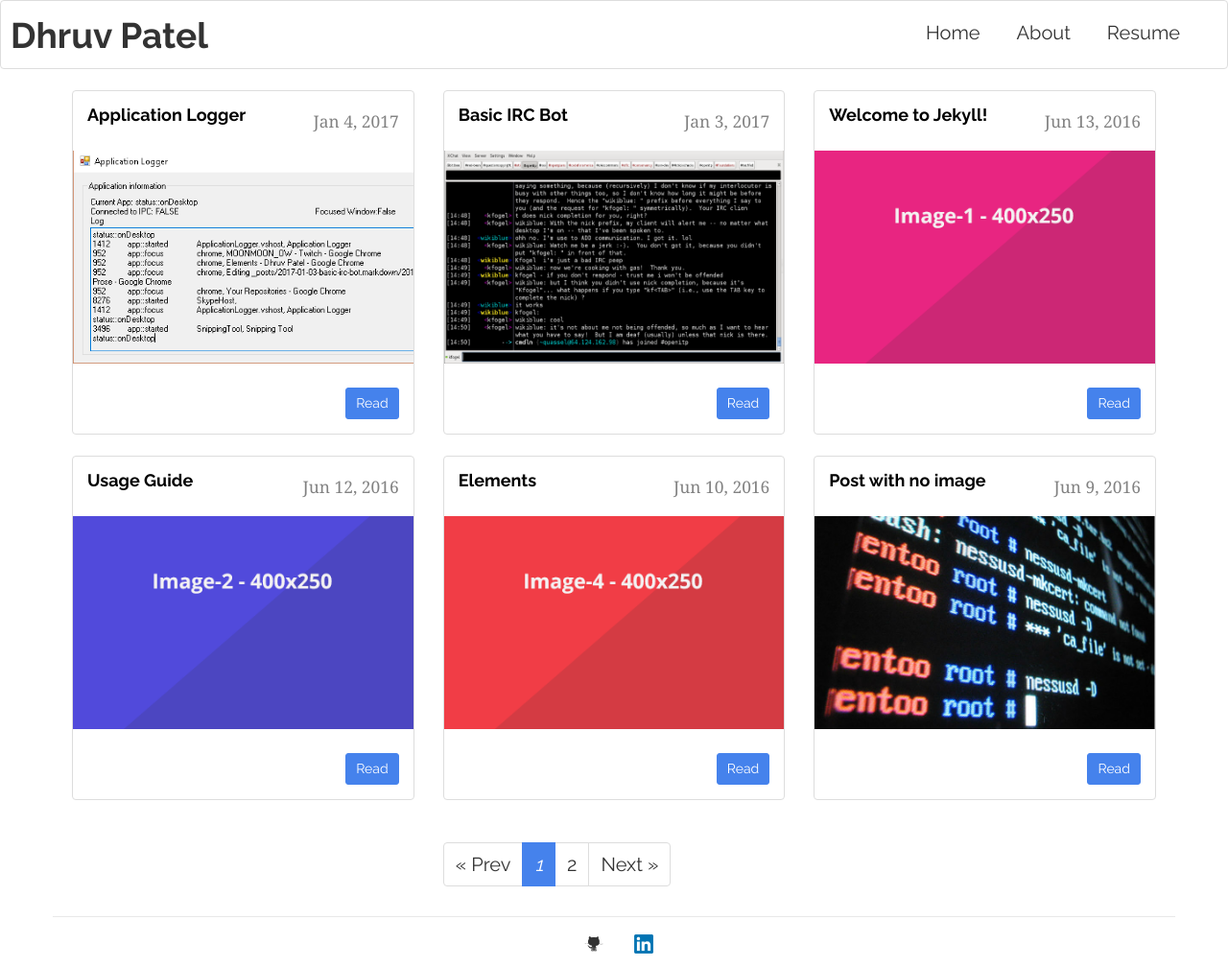
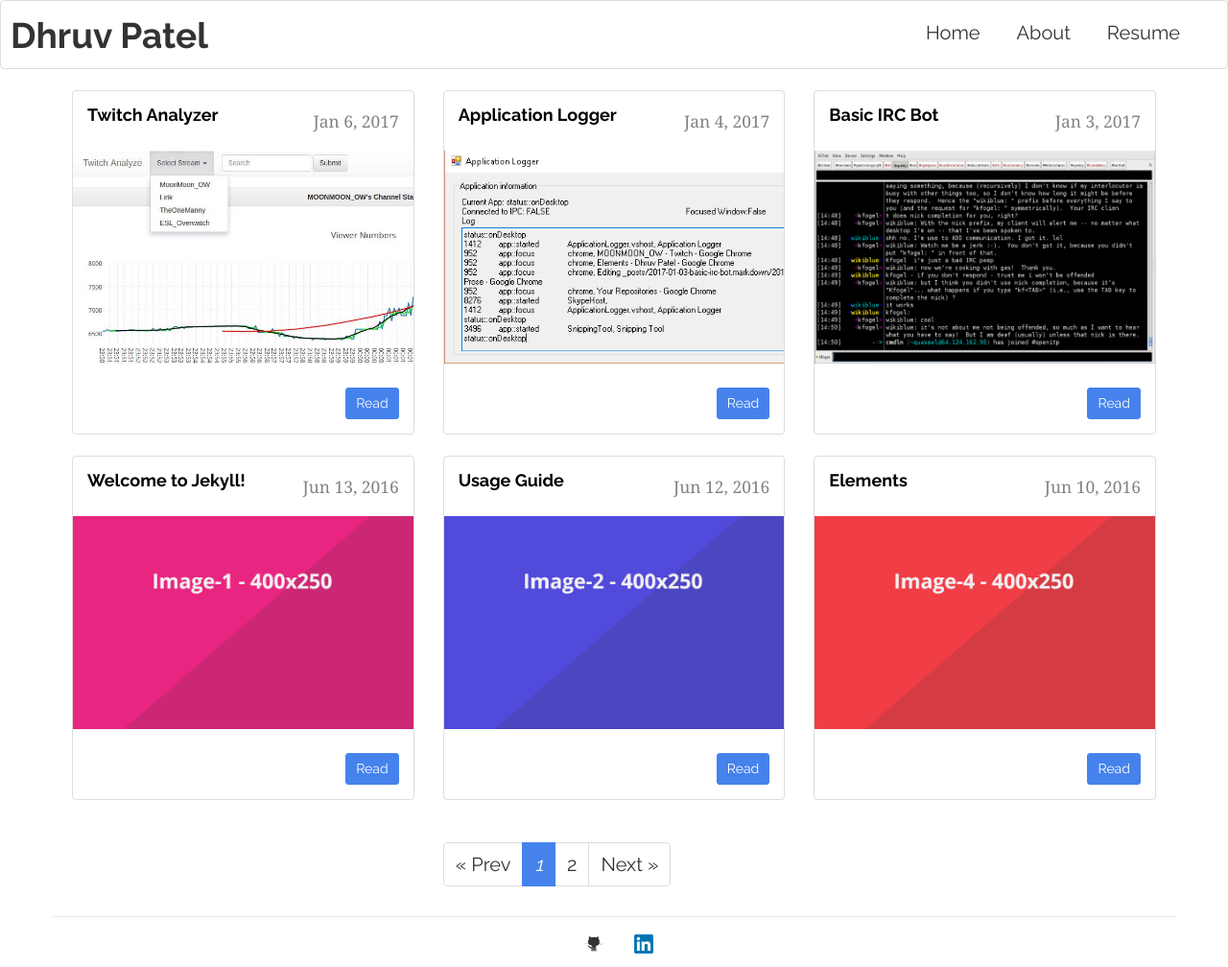
Before and after one commit to pateldhruv1993/pateldhruv1993, a Jekyll site: the page built from index.html, in a window 1280 px wide. Shown: the whole page at 96% size. Built offline with Jekyll 4.4.1, drawn with Linux system fonts in a browser that asks for light colours; the list of posts is cut into pages by our own code; a file with an impossible date is left out.

Commit message:
Updated 2017-01-06-twitch-analyzer.markdown

```diff
--- a/_posts/2017-01-06-twitch-analyzer.markdown
+++ b/_posts/2017-01-06-twitch-analyzer.markdown
@@ -1,7 +1,7 @@
 ---
 published: true
 layout: post
-date: {}
+date: 2017-01-06T10:51:47.000Z
 categories: node express ejs TwitchAPI
 img: twitch-analyzer.jpg
 title: Twitch Analyzer
```
